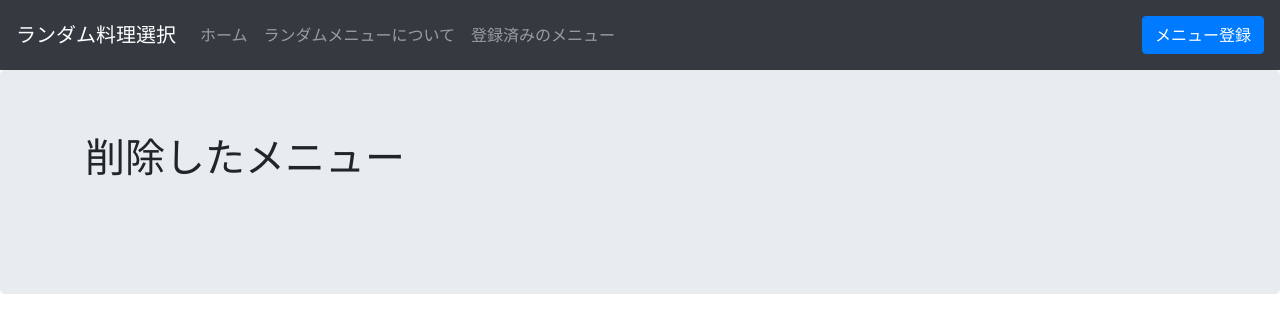
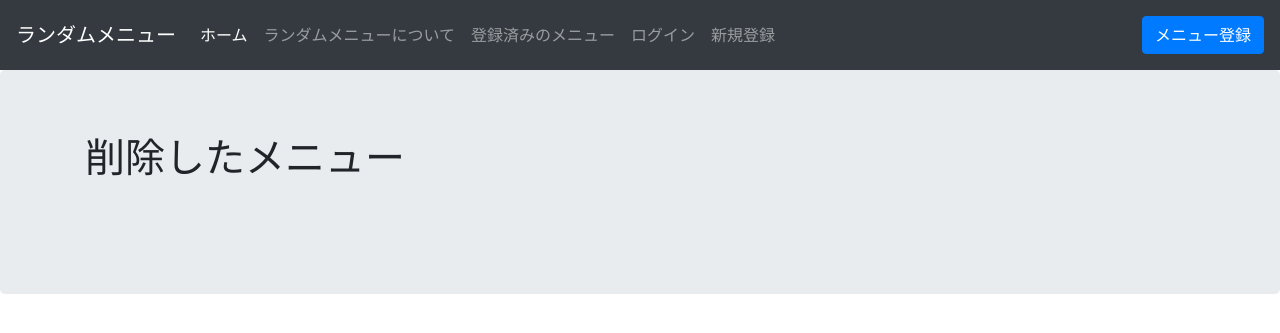
Before and after one commit to amabow/random_cooking_with_flask, a Flask app: template templates/deleted.html in a window 1280 px wide. Shown: the top 333 px of the page. Run offline with Flask 2, Linux system fonts and the light colour scheme; the template is opened without the code that fills it, so the values that code supplies are empty; parts of the project's set-up code (start-up, migrations or seed data) failed here and were passed over; some libraries are stand-ins or nearby versions.

Commit message:
Update deleted.html

```diff
--- a/templates/deleted.html
+++ b/templates/deleted.html
@@ -9,14 +9,14 @@
 </head>
 <body>
     <nav class="navbar navbar-dark bg-dark navbar-expand-lg">
-        <a class="navbar-brand" href="/">ランダム料理選択</a>
+        <a class="navbar-brand" href="/">ランダムメニュー</a>
         <button class="navbar-toggler" type="button" data-toggle="collapse" data-target="#navbarText" aria-controls="navbarText" aria-expanded="false" aria-label="Toggle navigation">
             <span class="navbar-toggler-icon"></span>
         </button>
         <div class="collapse navbar-collapse" id="navbarText">
             <ul class="navbar-nav mr-auto">
-                <li class="nav-item">
-                    <a class="nav-link" href="/">ホーム</a>
+                <li class="nav-item active">
+                    <a class="nav-link" href="/">ホーム<span class="sr-only">(current)</span></a>
                 </li>
                 <li class="nav-item">
                     <a class="nav-link" href="/about">ランダムメニューについて</a>
@@ -24,9 +24,24 @@
                 <li class="nav-item">
                     <a class="nav-link" href="/list">登録済みのメニュー</a>
                 </li>
+                {% if current_user.is_authenticated %}
+                <li>
+                    <div style="color: rgba(255, 255, 255, 0.8);">{{current_user.name}} でログイン中。(id: {{current_user.id}})</div>
+                </li>
+                <li>
+                    <a class="nav-link" href="/meal">ランダムメニュー</a>
+                </li>
+                {% else %}
+                <li>
+                    <a class="nav-link" href="/login">ログイン</a>
+                </li>
+                <li>
+                    <a class="nav-link" href="/register">新規登録</a>
+                </li>
+                {% endif %}
             </ul>
             <span class="navbar-text">
-              <a href="/register" class="btn btn-primary">メニュー登録</a>
+                <a href="/register_menu" class="btn btn-primary">メニュー登録</a>
             </span>
           </div>
     </nav>
```
